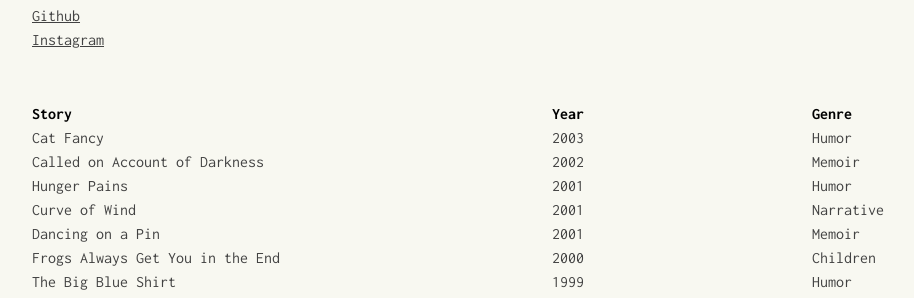
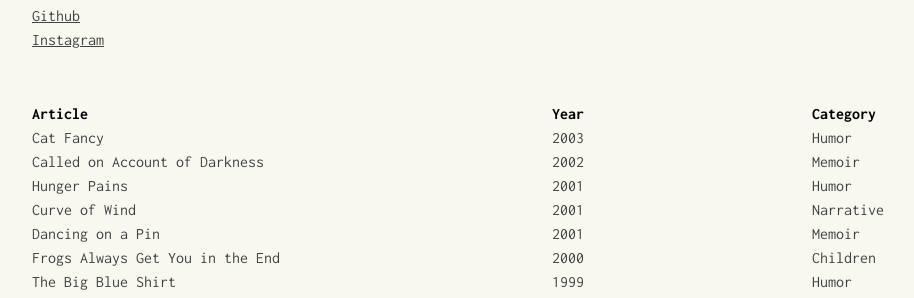
Before and after one commit to comoballar/phoemelaballaran.github.io, a Jekyll site: the page built from index.html, in a window 1280 px wide. Shown: the part 242-540 px from the top of the page, without its empty margins (88-1002 px from the left). Built offline with Jekyll 4.4.1, drawn with Linux system fonts in a browser that asks for light colours.

Commit message:
Update _config.yml

```diff
--- a/_config.yml
+++ b/_config.yml
@@ -11,9 +11,9 @@ desc: >
 
 # posts
 date_format: "%Y"
-post_title: Story
+post_title: Article
 post_date: Year
-post_cat: Genre
+post_cat: Category
 
 # post detail
 prev-next: true
```
